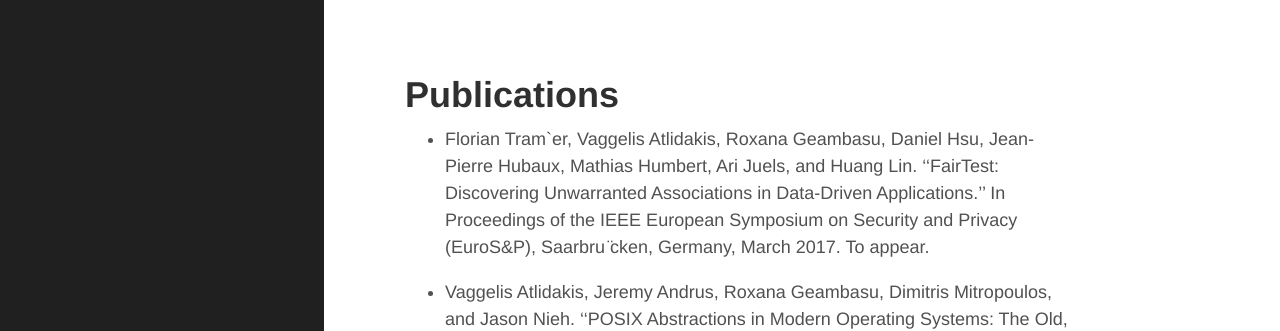
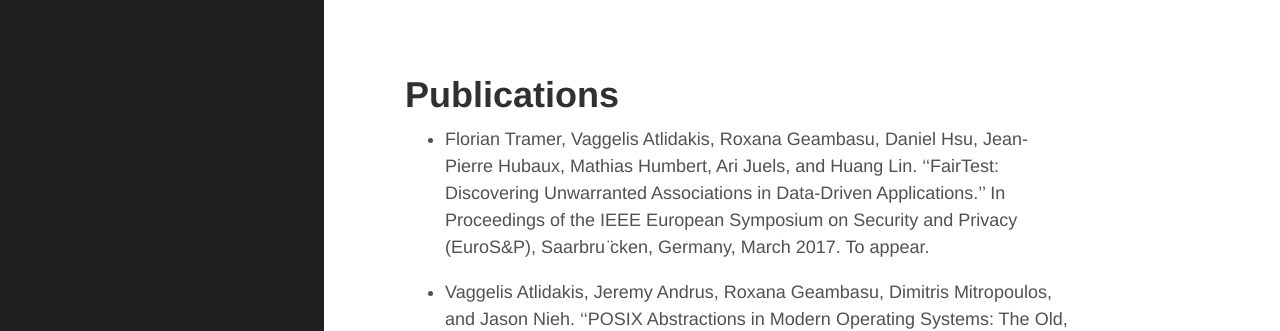
Before and after one commit to roxanageambasu/roxanageambasu.github.io, a Jekyll site: the page built from 02-publications.md, in a window 1280 px wide and 900 px high. Shown: the top 331 px of the window. Built offline with Jekyll 4.4.1, drawn with Linux system fonts in a browser that asks for light colours; Markdown is read by kramdown in place of the engine named in the settings.

Commit message:
florians name

```diff
--- a/02-publications.md
+++ b/02-publications.md
@@ -2,7 +2,7 @@
 layout: page
 title: Publications
 ---
-* Florian Tram`er, Vaggelis Atlidakis, Roxana Geambasu, Daniel Hsu, Jean-Pierre Hubaux, Mathias Humbert, Ari Juels, and Huang Lin.
+* Florian Tramer, Vaggelis Atlidakis, Roxana Geambasu, Daniel Hsu, Jean-Pierre Hubaux, Mathias Humbert, Ari Juels, and Huang Lin.
   ''FairTest: Discovering Unwarranted Associations in Data-Driven Applications.''
   In Proceedings of the IEEE European Symposium on Security and Privacy (EuroS&P), Saarbru ̈cken, Germany, March 2017.
   To appear.
```
